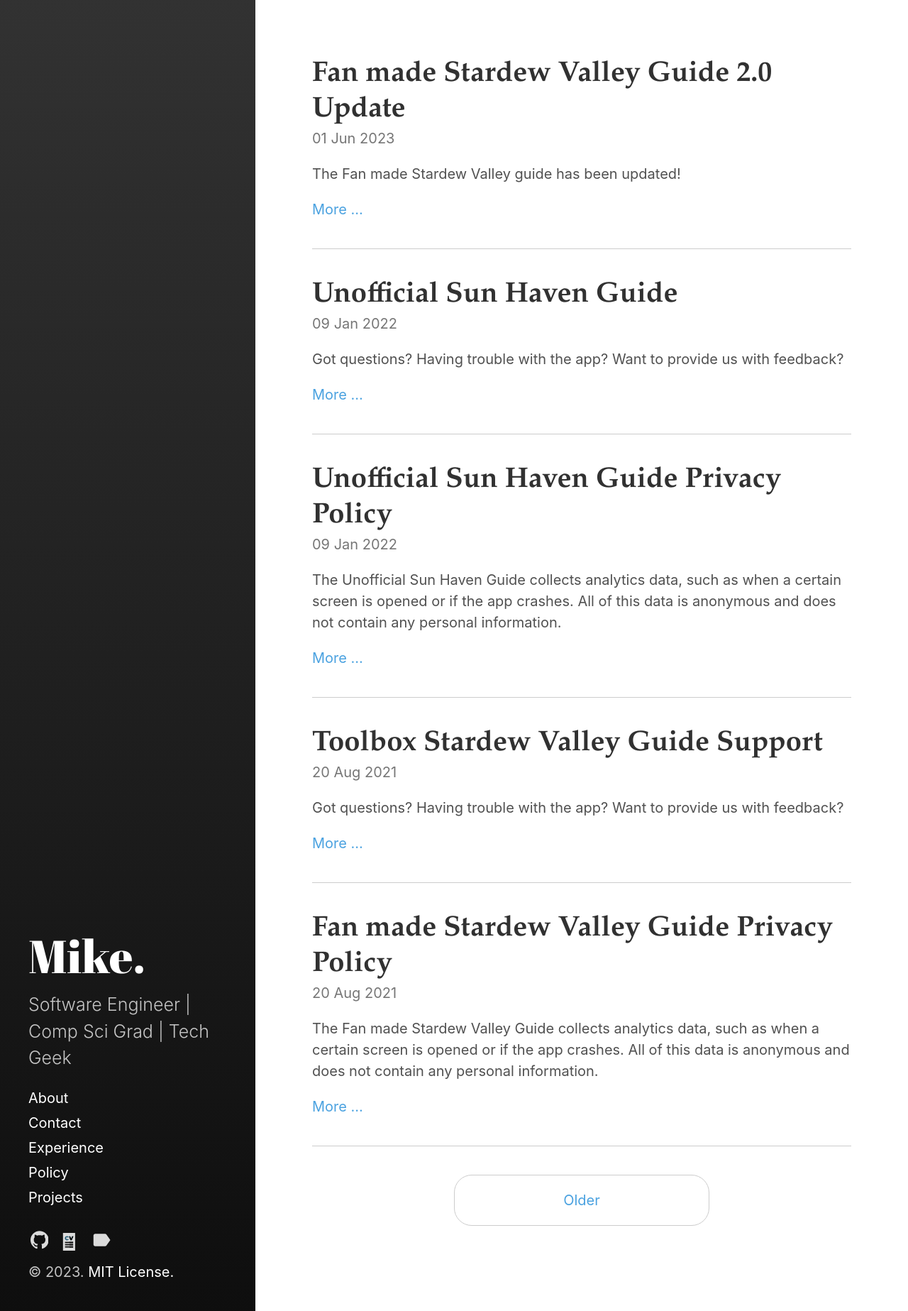
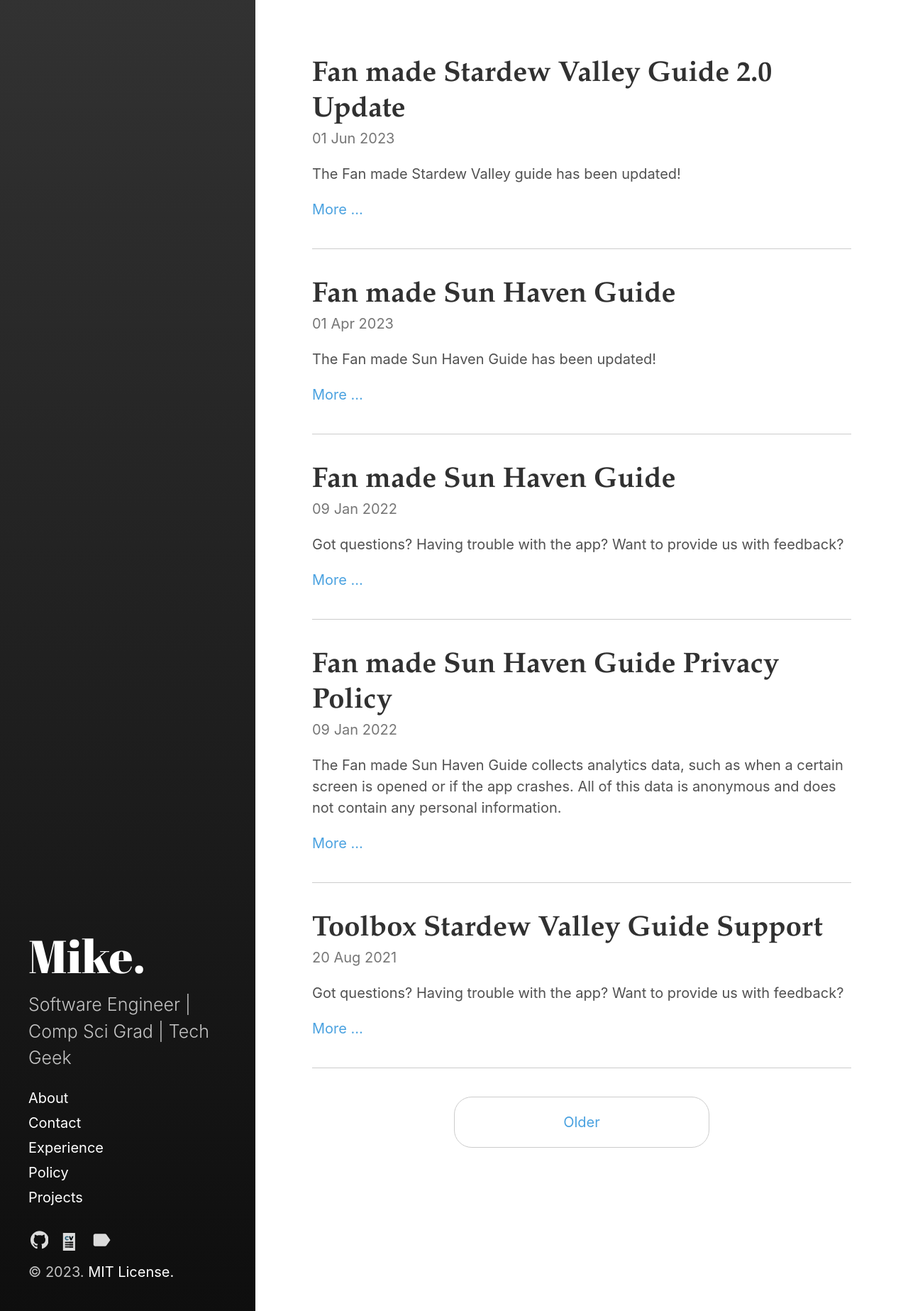
Before and after one commit to mikey-wotton/mikey-wotton.github.io, a Jekyll site: the page built from index.html, in a window 1280 px wide. Shown: the whole page at 71% size. Built offline with Jekyll 4.4.1, drawn with Linux system fonts in a browser that asks for light colours; some web fonts are replaced; the list of posts is cut into pages by our own code.

Commit message:
Add SH guide post

```diff
--- /dev/null
+++ b/_posts/2023-04-01-shguide.md
@@ -0,0 +1,20 @@
+---
+layout: post
+title: Fan made Sun Haven Guide
+tags:
+- Toolbox
+- App
+---
+
+The Fan made Sun Haven Guide has been updated!
+
+Updated for Sun Haven version 1.2.0, including 3 Romanceables, 70+ cosmetics, 13+ farm animals, and more has been added!
+
+As always, the app is free on both iOS and Android.
+
+<a href="https://apps.apple.com/us/app/unofficial-sun-haven-guide/id1603634205">Apple Store</a> -
+<a href="https://play.google.com/store/apps/details?id=com.toolboxsunhaven&hl=en&gl=US">Play Store</a>
+
+<div class="embed-responsive">
+<iframe width="560" height="315" src="https://youtube.com/embed/HIpAjZeh5Qg" title="YouTube video player" frameborder="0" allow="accelerometer; autoplay; clipboard-write; encrypted-media; gyroscope; picture-in-picture" allowfullscreen></iframe>
+</div>
--- a/_posts/policy/2022-01-09-toolbox-sh.md
+++ b/_posts/policy/2022-01-09-toolbox-sh.md
@@ -1,6 +1,6 @@
 ---
 layout: post
-title: Unofficial Sun Haven Guide Privacy Policy
+title: Fan made Sun Haven Guide Privacy Policy
 categories:
   - Policy
 tags:
@@ -9,7 +9,7 @@
   - Privacy Policy
 ---
 
-The Unofficial Sun Haven Guide collects analytics data, such as when a certain screen is opened or if the app crashes.
+The Fan made Sun Haven Guide collects analytics data, such as when a certain screen is opened or if the app crashes.
 All of this data is anonymous and does not contain any personal information.
 
 <b>In short, we do not collect information about you. </b>
--- a/_posts/support/2022-01-09-toolbox-sh.md
+++ b/_posts/support/2022-01-09-toolbox-sh.md
@@ -1,6 +1,6 @@
 ---
 layout: post
-title: Unofficial Sun Haven Guide
+title: Fan made Sun Haven Guide
 categories:
   - Support
 tags:
```
